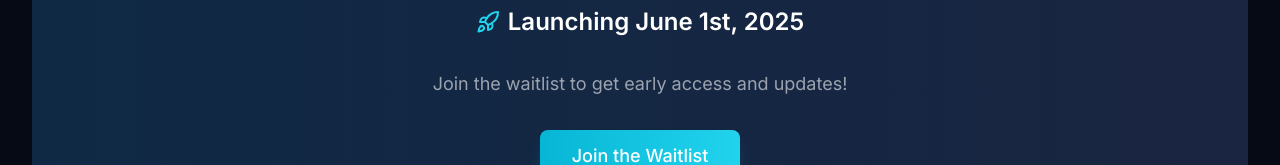
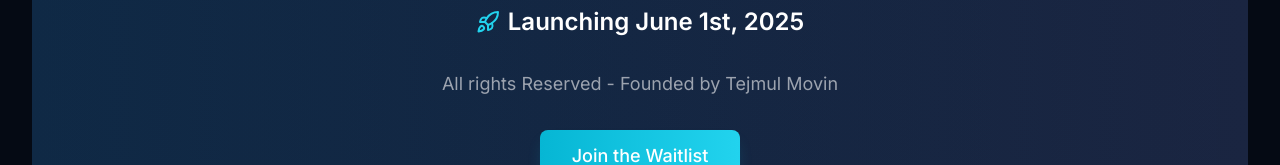
Before and after one commit to Tejmul/Landing-page---AG, a React (Vite) app: page / in a window 1280 px wide. Shown: the part 2988-3153 px from the top of the page. Built offline with nearby package versions, Linux system fonts and the light colour scheme.

Commit message:
added name

```diff
--- a/src/components/LaunchTeaser.tsx
+++ b/src/components/LaunchTeaser.tsx
@@ -86,7 +86,7 @@ const LaunchTeaser: React.FC = () => {
             viewport={{ once: true }}
             transition={{ duration: 0.5, delay: 0.4 }}
           >
-            Join the waitlist to get early access and updates!
+            All rights Reserved - Founded by Tejmul Movin
           </motion.p>
 
           <AnimatePresence>
```
